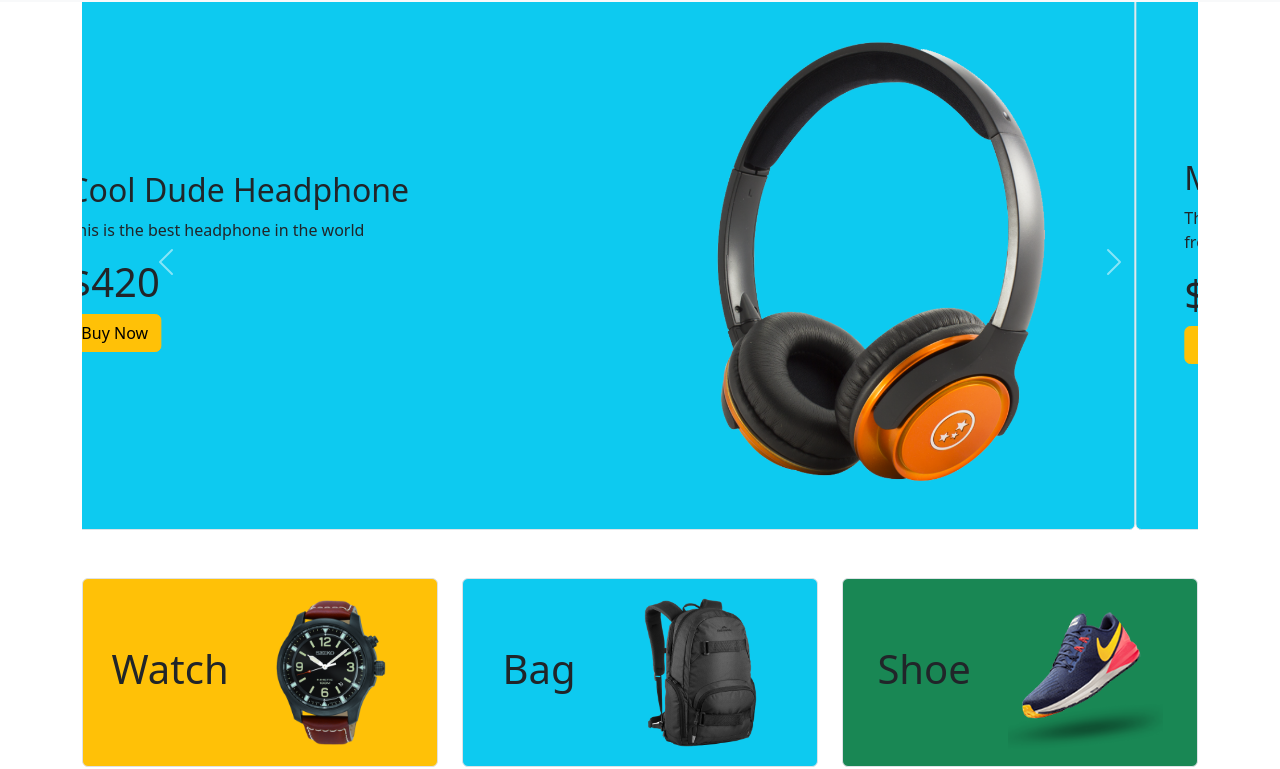
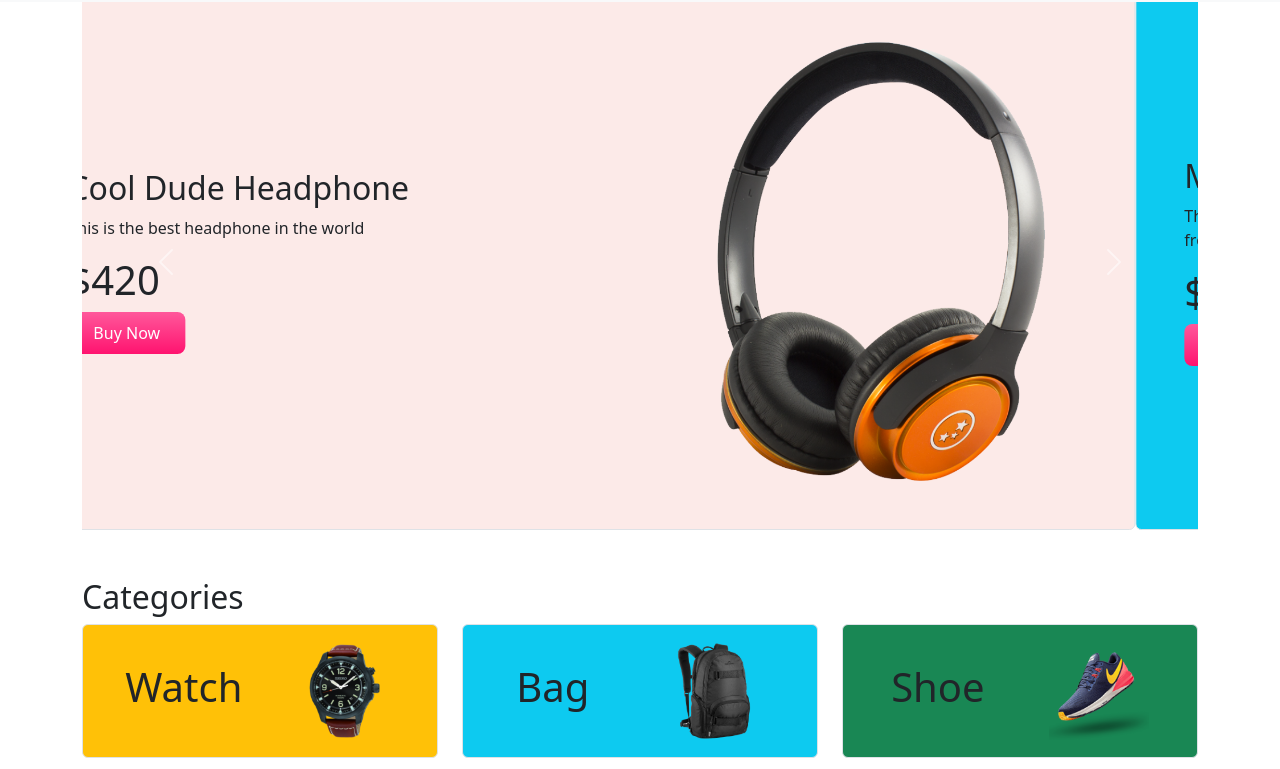
Before and after one commit to shoibaldas/panda-commerce-with-bootstrap, a plain HTML site: page index.html in a window 1280 px wide. Shown: the part 55-824 px from the top of the page. Drawn offline with nearby package versions, Linux system fonts and the light colour scheme.

Commit message:
custom css initialized

```diff
--- /dev/null
+++ b/custom css/style.css
@@ -0,0 +1,15 @@
+.panda-bg-color {
+    background-color: #fceae8;
+}
+
+.panda-btn-buy {
+    background-image: linear-gradient(to bottom, #FF589B 0%, #FF136F 100%);
+    color: #fff;
+    border: none;
+    border-radius: 8px;
+    padding: 9px 25px;
+}
+
+.categories img {
+    height: 100px;
+}
--- a/index.html
+++ b/index.html
@@ -6,6 +6,8 @@
     <meta http-equiv="X-UA-Compatible" content="IE=edge">
     <meta name="viewport" content="width=device-width, initial-scale=1.0">
     <link rel="stylesheet" href="https://cdn.jsdelivr.net/npm/bootstrap@5.2.0/dist/css/bootstrap.min.css">
+    <!-- Custom Css -->
+    <link rel="stylesheet" href="custom css/style.css">
     <title>Document</title>
 </head>
 
@@ -45,14 +47,14 @@
         <section class="mt-5">
             <div id="carouselExampleControls" class="carousel slide" data-bs-ride="carousel">
                 <div class="carousel-inner">
-                    <div class="carousel-item active border rounded bg-info p-5">
+                    <div class="carousel-item active border rounded panda-bg-color p-5">
                         <div class="row">
                             <div class="col-lg-7 d-flex align-items-center">
                                 <div>
                                     <h2>Cool Dude Headphone</h2>
                                     <p>This is the best headphone in the world</p>
                                     <h1>$420</h1>
-                                    <div class="btn btn-warning">Buy Now
+                                    <div class="btn panda-btn-buy">Buy Now
                                     </div>
                                 </div>
                             </div>
@@ -69,7 +71,7 @@
                                     <p>This is the best TV in the world for people who just wnat to waste time in front
                                         of TV.</p>
                                     <h1>$1200</h1>
-                                    <div class="btn btn-warning">Buy Now
+                                    <div class="btn panda-btn-buy">Buy Now
                                     </div>
                                 </div>
                             </div>
@@ -86,7 +88,7 @@
                                     <p>This is the best console player in the world for people who just to spend some
                                         qulity time and love sports.</p>
                                     <h1>$900</h1>
-                                    <div class="btn btn-warning">Buy Now
+                                    <div class="btn panda-btn-buy">Buy Now
                                     </div>
                                 </div>
                             </div>
@@ -111,9 +113,10 @@
     </header>
     <main>
         <!-- categories start -->
-        <section>
-            <div class="container text-center my-5">
-                <div class="row g-4">
+        <section class="container my-5">
+            <h2>Categories</h2>
+            <div class="text-center">
+                <div class="row g-4 categories">
                     <div class="col-lg-4 col-md-6 col-sm-12">
                         <div class="p-3 border rounded bg-warning d-flex align-items-center justify-content-around">
                             <h1>Watch</h1>
```
